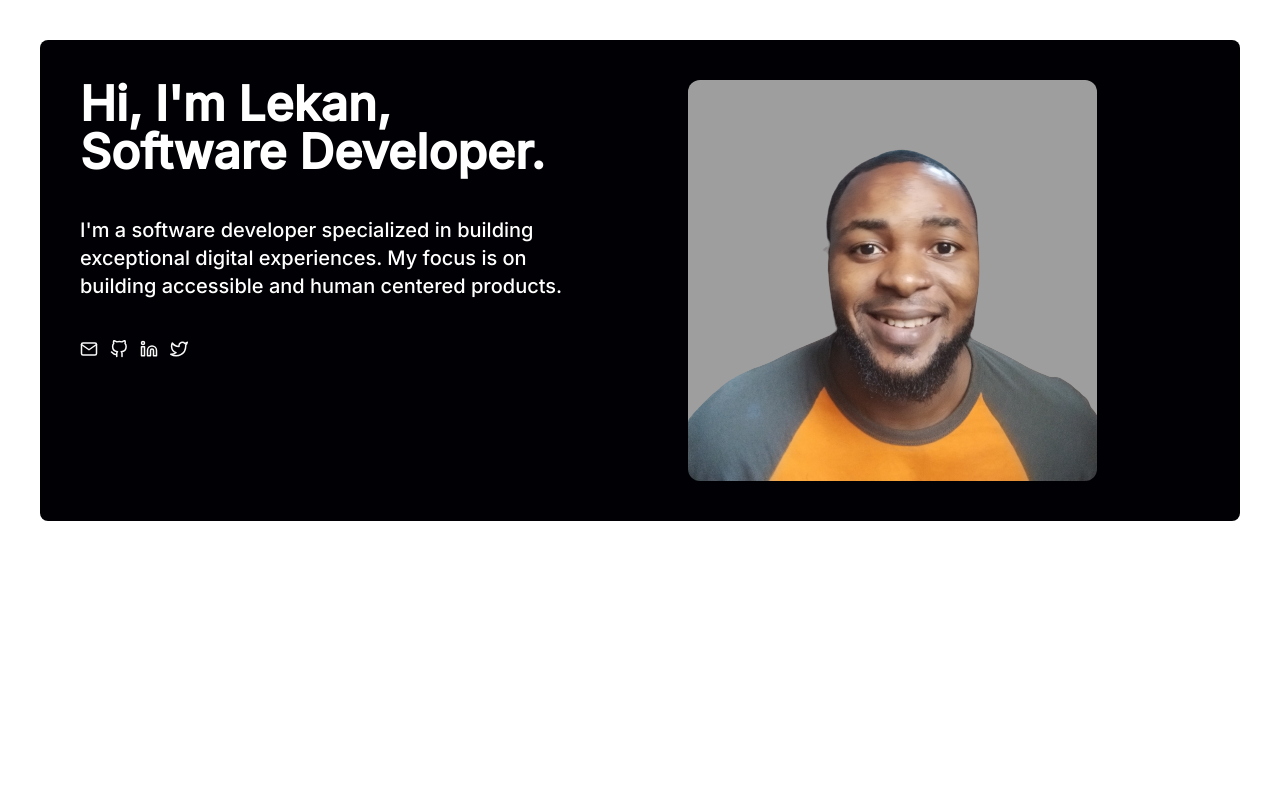
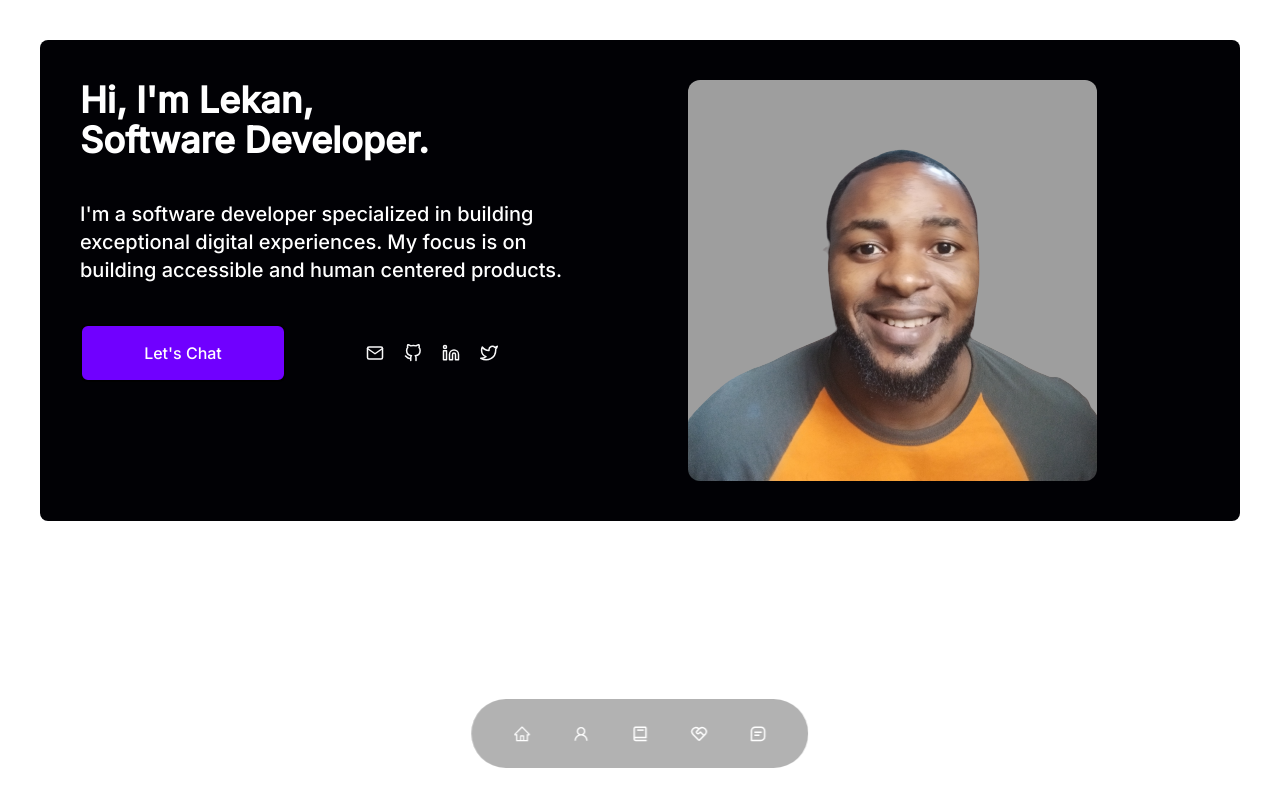
Before and after one commit to d2ndjim/jrl-portfolio, a React (Create React App) app: page / in a window 1280 px wide. Built offline with nearby package versions, Linux system fonts and the light colour scheme.

Commit message:
add page navigation

```diff
--- a/src/components/Home.js
+++ b/src/components/Home.js
@@ -1,12 +1,14 @@
 import React from 'react';
 import profilepic from '../assets/orange-edit.png';
+import DeskNav from './deskNav';
 import Socials from './Socials';
 
 const Home = () => (
   <div>
+    <DeskNav />
     <div className="flex flex-col text-white bg-[#010105] md:grid md:grid-cols-2 md:gap-4 md:m-10 md:rounded-lg">
       <div>
-        <h1 className="text-3xl m-10 text-left font-bold md:text-5xl">
+        <h1 className="text-3xl m-10 text-left font-bold md:text-4xl">
           Hi, I&apos;m Lekan,
           <br />
           Software Developer.
@@ -16,7 +18,15 @@ const Home = () => (
           digital experiences. My focus is on building accessible and human
           centered products.
         </p>
-        <Socials />
+        <div className="flex flex-col gap-5 md:grid md:grid-cols-2">
+          <button
+            type="button"
+            className="border-solid border-black border-2 ml-10 mr-10 p-2 rounded-lg bg-[#7000FF] md:py-2 md:px-6"
+          >
+            Let&apos;s Chat
+          </button>
+          <Socials />
+        </div>
       </div>
       <div className="m-10">
         <img src={profilepic} alt="lekan" className="rounded-xl" />
--- a/src/components/Socials.js
+++ b/src/components/Socials.js
@@ -4,9 +4,9 @@ import {
 } from 'react-icons/fi';
 
 const Socials = () => (
-  <div className="flex ml-10">
+  <div className="flex m-auto md:m-5">
     <a
-      className="pr-20 md:pr-3"
+      className="pr-14 md:pr-5"
       href="jimohridwanlekan@gmail.com"
       target="_blank"
       rel="noopener noreferrer"
@@ -15,7 +15,7 @@ const Socials = () => (
       <FiMail className="text-[#F9F9FA] text-lg hover:scale-[1.5] hover:transition-transform hover:ease-in-out hover:duration-[300ms]" />
     </a>
     <a
-      className="pr-20 md:pr-3"
+      className="pr-14 md:pr-5"
       href="https://github.com/d2ndjim?tab=repositories"
       target="_blank"
       rel="noopener noreferrer"
@@ -24,7 +24,7 @@ const Socials = () => (
       <FiGithub className="text-[#F9F9FA] text-lg hover:scale-[1.5] hover:transition-transform hover:ease-in-out hover:duration-[300ms]" />
     </a>
     <a
-      className="pr-20 md:pr-3"
+      className="pr-14 md:pr-5"
       href="https://www.linkedin.com/in/lekanj/"
       target="_blank"
       rel="noopener noreferrer"
@@ -33,7 +33,6 @@ const Socials = () => (
       <FiLinkedin className="text-[#F9F9FA] text-lg hover:scale-[1.5] hover:transition-transform hover:ease-in-out hover:duration-[300ms]" />
     </a>
     <a
-      className="md:pr-3"
       href="https://twitter.com/d2ndjim_"
       target="_blank"
       rel="noopener noreferrer"
--- /dev/null
+++ b/src/components/deskNav.css
@@ -0,0 +1,34 @@
+nav {
+  background: rgba(0, 0, 0, 0.3);
+  width: max-content;
+  display: block;
+  padding: 0.7rem 1.7rem;
+  z-index: 2;
+  position: fixed;
+  left: 50%;
+  transform: translateX(-50%);
+  bottom: 2rem;
+  display: flex;
+  gap: 0.8rem;
+  color: white;
+  border-radius: 3rem;
+  backdrop-filter: blur(15px);
+}
+
+nav a {
+  background: transparent;
+  padding: 0.9rem;
+  border-radius: 50%;
+  display: flex;
+  color: var(--color-light);
+  font-size: 1.1rem;
+}
+
+nav a:hover {
+  background: rgba(0, 0, 0, 0.3);
+}
+
+nav a.active {
+  background: var(--color-bg);
+  color: var(--color-white);
+}
--- /dev/null
+++ b/src/components/deskNav.js
@@ -0,0 +1,52 @@
+import React, { useState } from 'react';
+import { AiOutlineHome, AiOutlineUser } from 'react-icons/ai';
+
+import { BiBook, BiMessageSquareDetail } from 'react-icons/bi';
+import { RiServiceLine } from 'react-icons/ri';
+
+import './deskNav.css';
+
+const DeskNav = () => {
+  const [activeNav, setActiveNav] = useState('#home');
+  return (
+    <nav>
+      <a
+        href="#home"
+        onClick={() => setActiveNav('#home')}
+        className={activeNav === '#home' ? 'active' : ''}
+      >
+        <AiOutlineHome />
+      </a>
+      <a
+        href="#about"
+        onClick={() => setActiveNav('#about')}
+        className={activeNav === '#about' ? 'active' : ''}
+      >
+        <AiOutlineUser />
+      </a>
+      <a
+        href="#experience"
+        onClick={() => setActiveNav('#experience')}
+        className={activeNav === '#experience' ? 'active' : ''}
+      >
+        <BiBook />
+      </a>
+      <a
+        href="#portfolio"
+        onClick={() => setActiveNav('#portfolio')}
+        className={activeNav === '#portfolio' ? 'active' : ''}
+      >
+        <RiServiceLine />
+      </a>
+      <a
+        href="#contact"
+        onClick={() => setActiveNav('#contact')}
+        className={activeNav === '#contact' ? 'active' : ''}
+      >
+        <BiMessageSquareDetail />
+      </a>
+    </nav>
+  );
+};
+
+export default DeskNav;
```
Also changed, not shown: src/components/About.js (added, +10 -0 lines).
